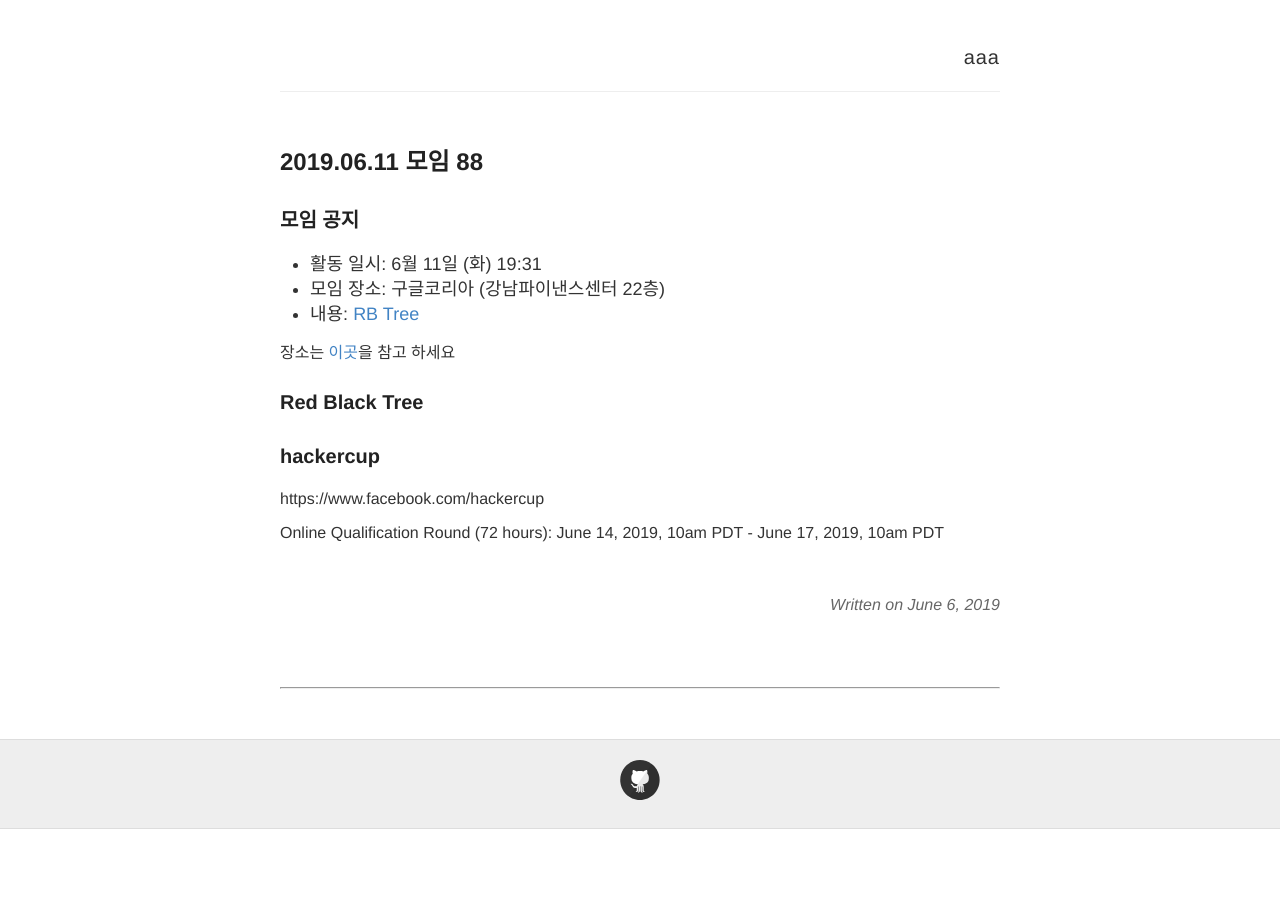
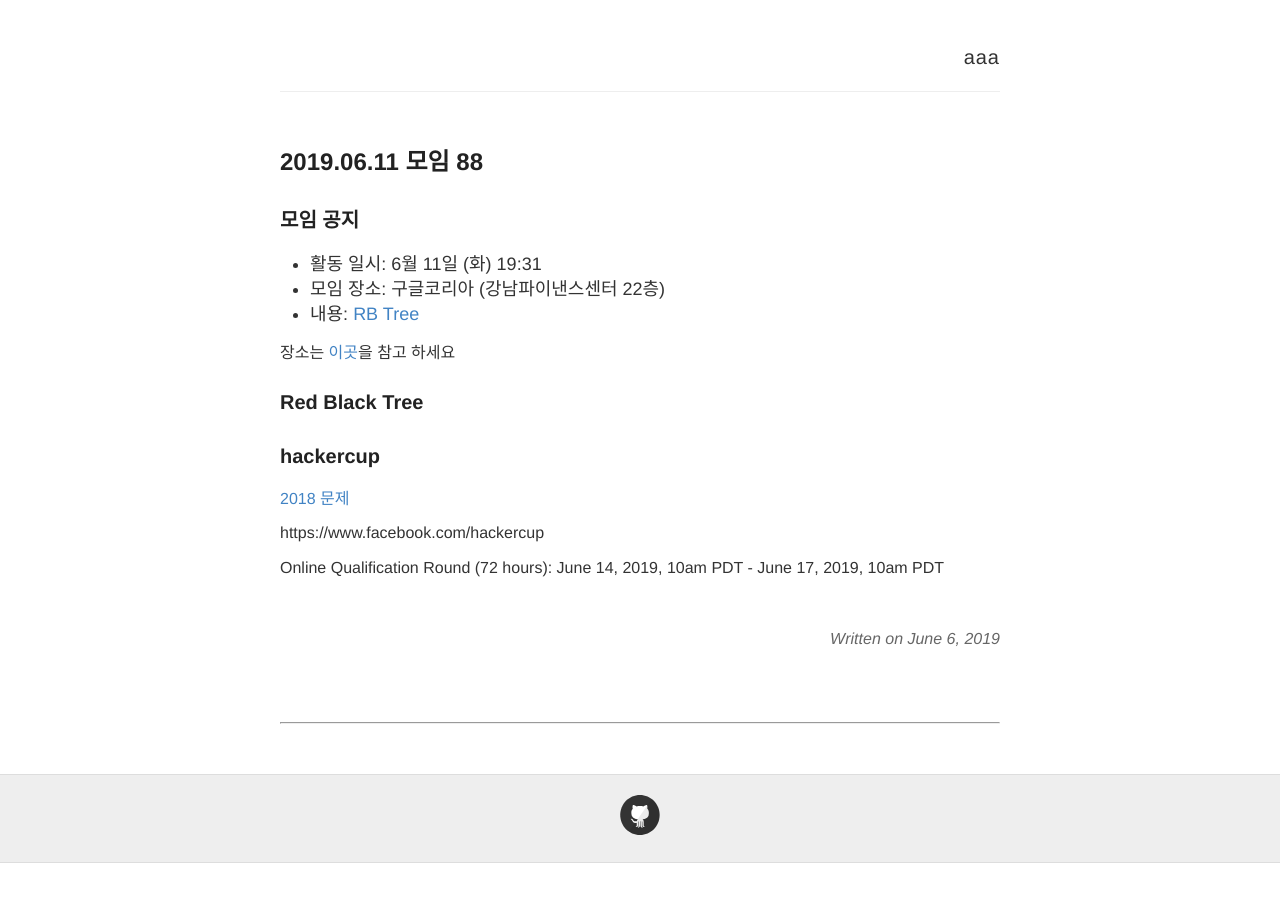
Before and after one commit to seirion/aaa, a Jekyll site: the page built from _posts/2019-06-11-meeting-088.md, in a window 1280 px wide. Built offline with Jekyll 4.4.1, drawn with Linux system fonts in a browser that asks for light colours; comment, search, counter and statistics services are not loaded.

Commit message:
Update 2019-06-11-meeting-088.md

```diff
--- a/_posts/2019-06-11-meeting-088.md
+++ b/_posts/2019-06-11-meeting-088.md
@@ -21,6 +21,9 @@ date:   2019-06-06 00:00:00
 
 ### hackercup
 
+[2018 문제](https://web.facebook.com/hackercup/past_rounds/228440181128818/)
+
+
 https://www.facebook.com/hackercup
 
 Online Qualification Round (72 hours): June 14, 2019, 10am PDT - June 17, 2019, 10am PDT
```
